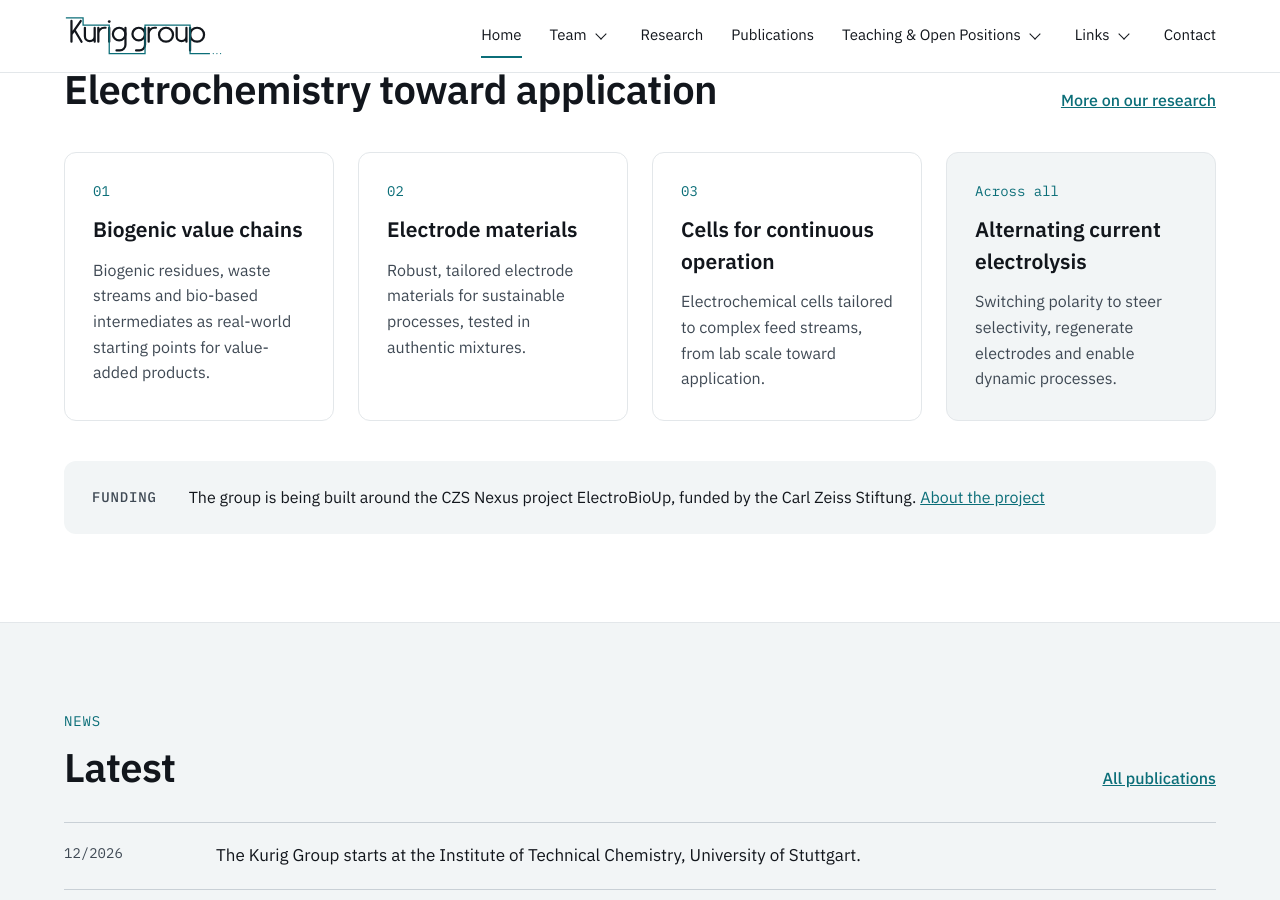
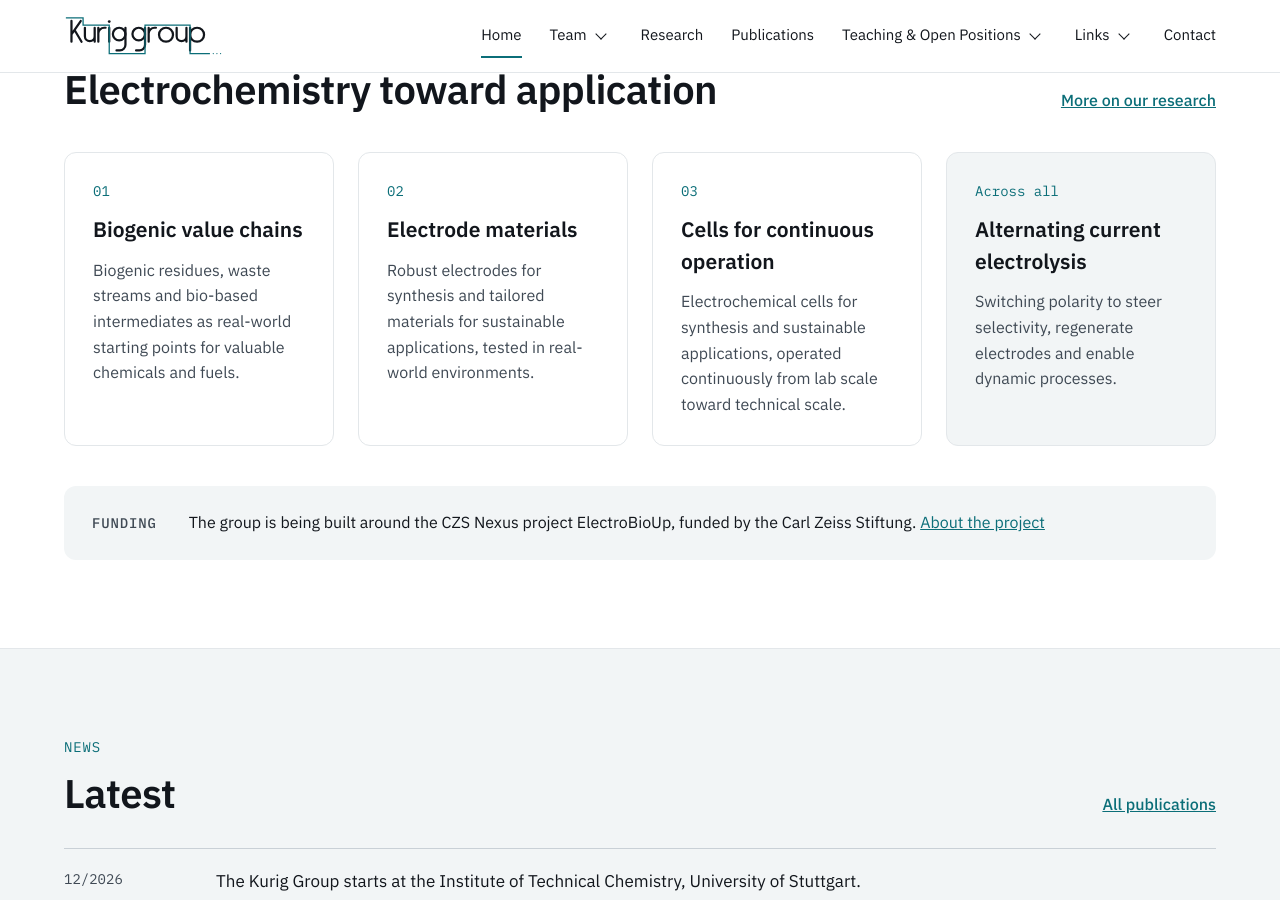
Before and after one commit to NilKur/kurig-group-website, a Jekyll site: the page built from index.html, in a window 1280 px wide and 900 px high, scrolled down 938 px. Built offline with Jekyll 4.4.1, drawn with Linux system fonts in a browser that asks for light colours.

Commit message:
Refine research wording on the research and home pages
Co-Authored-By: Claude Opus 5.5 <noreply@anthropic.com>
Claude-Session: https://claude.ai/code/session_01Ln7JnE2QjE1RQ1nrTBQWHr

```diff
--- a/index.html
+++ b/index.html
@@ -25,9 +25,9 @@ nav: home
 <a href="{{ '/research.html' | relative_url }}" style="font-weight: 500">More on our research</a>
 </div>
 <div class="cards">
-<article class="card"><span class="num">01</span><h3>Biogenic value chains</h3><p>Biogenic residues, waste streams and bio-based intermediates as real-world starting points for value-added products.</p></article>
-<article class="card"><span class="num">02</span><h3>Electrode materials</h3><p>Robust, tailored electrode materials for sustainable processes, tested in authentic mixtures.</p></article>
-<article class="card"><span class="num">03</span><h3>Cells for continuous operation</h3><p>Electrochemical cells tailored to complex feed streams, from lab scale toward application.</p></article>
+<article class="card"><span class="num">01</span><h3>Biogenic value chains</h3><p>Biogenic residues, waste streams and bio-based intermediates as real-world starting points for valuable chemicals and fuels.</p></article>
+<article class="card"><span class="num">02</span><h3>Electrode materials</h3><p>Robust electrodes for synthesis and tailored materials for sustainable applications, tested in real-world environments.</p></article>
+<article class="card"><span class="num">03</span><h3>Cells for continuous operation</h3><p>Electrochemical cells for synthesis and sustainable applications, operated continuously from lab scale toward technical scale.</p></article>
 <article class="card card-soft"><span class="num">Across all</span><h3>Alternating current electrolysis</h3><p>Switching polarity to steer selectivity, regenerate electrodes and enable dynamic processes.</p></article>
 </div>
 <div class="callout">
--- a/research.html
+++ b/research.html
@@ -14,9 +14,9 @@ nav: research
 
 <section class="wrap section" style="padding-bottom: 24px">
 <div class="cards">
-<article class="card card-wide"><span class="num">01</span><h2>Biogenic value chains</h2><p>We start from what renewable value chains actually supply: biogenic residues, waste streams and bio-based intermediates. Instead of purified model compounds, we work with complex, variable feeds and turn them into products with real value.</p><figure class="card-fig fig-chains">{% include figures/value-chains.svg %}</figure></article>
-<article class="card card-wide"><span class="num">02</span><h2>Electrode materials</h2><p>Complex feeds put electrodes under stress. We develop and characterize electrode materials, from robust carbon electrodes to materials tailored to sustainable processes. We study how they perform and age in authentic mixtures.</p><figure class="card-fig fig-electrodes">{% include figures/electrodes.svg %}</figure></article>
-<article class="card card-wide"><span class="num">03</span><h2>Cells for continuous operation</h2><p>We design electrochemical cells tailored to complex feed streams. We operate them continuously and dynamically under technically relevant conditions, from lab scale toward application.</p><figure class="card-fig fig-cells">{% include figures/cells.svg %}</figure></article>
+<article class="card card-wide"><span class="num">01</span><h2>Biogenic value chains</h2><p>We start from what renewable value chains actually supply: biogenic residues, waste streams and bio-based intermediates. Instead of purified model compounds, we work with complex, variable feeds and turn them into valuable chemicals and fuels.</p><figure class="card-fig fig-chains">{% include figures/value-chains.svg %}</figure></article>
+<article class="card card-wide"><span class="num">02</span><h2>Electrode materials</h2><p>Complex feeds put electrodes under stress. We develop and characterize electrode materials, from robust electrodes for synthesis to tailored materials for sustainable applications. We study how they perform and age in real-world environments.</p><figure class="card-fig fig-electrodes">{% include figures/electrodes.svg %}</figure></article>
+<article class="card card-wide"><span class="num">03</span><h2>Cells for continuous operation</h2><p>We design electrochemical cells for synthesis and sustainable applications, tailored to complex feed streams. We operate them continuously and dynamically under technically relevant conditions, from lab scale toward technical scale.</p><figure class="card-fig fig-cells">{% include figures/cells.svg %}</figure></article>
 </div>
 <div class="band" style="margin-top: 24px">
 <div>
```
